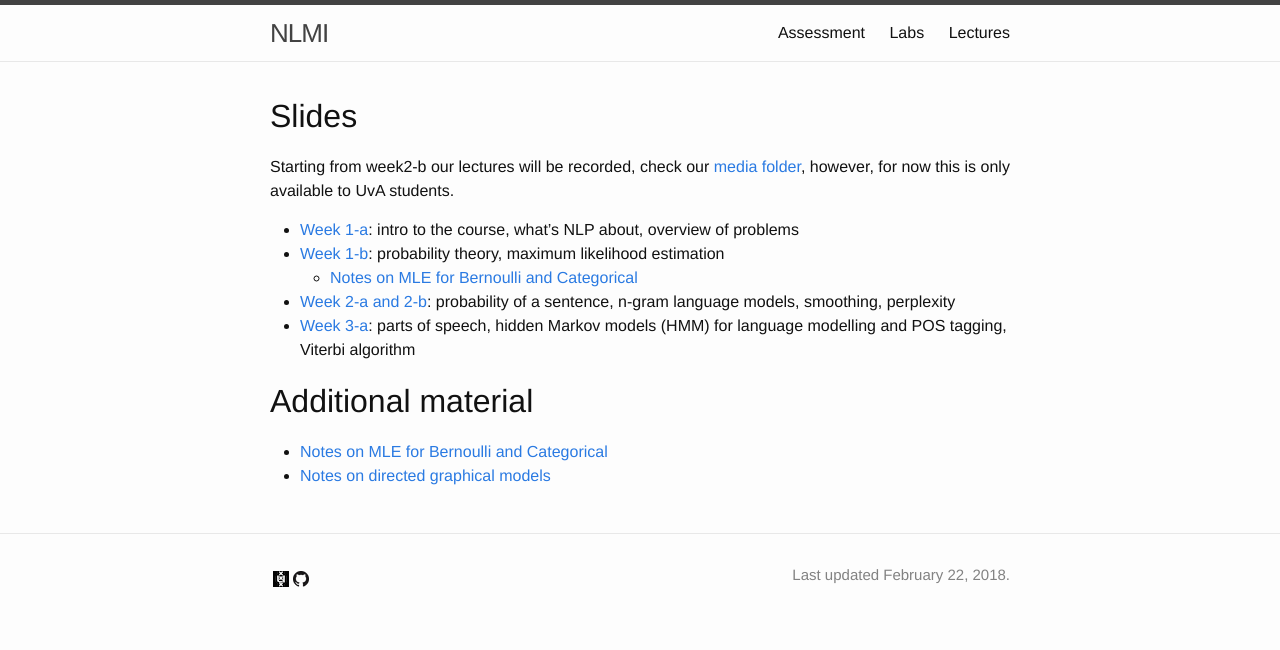
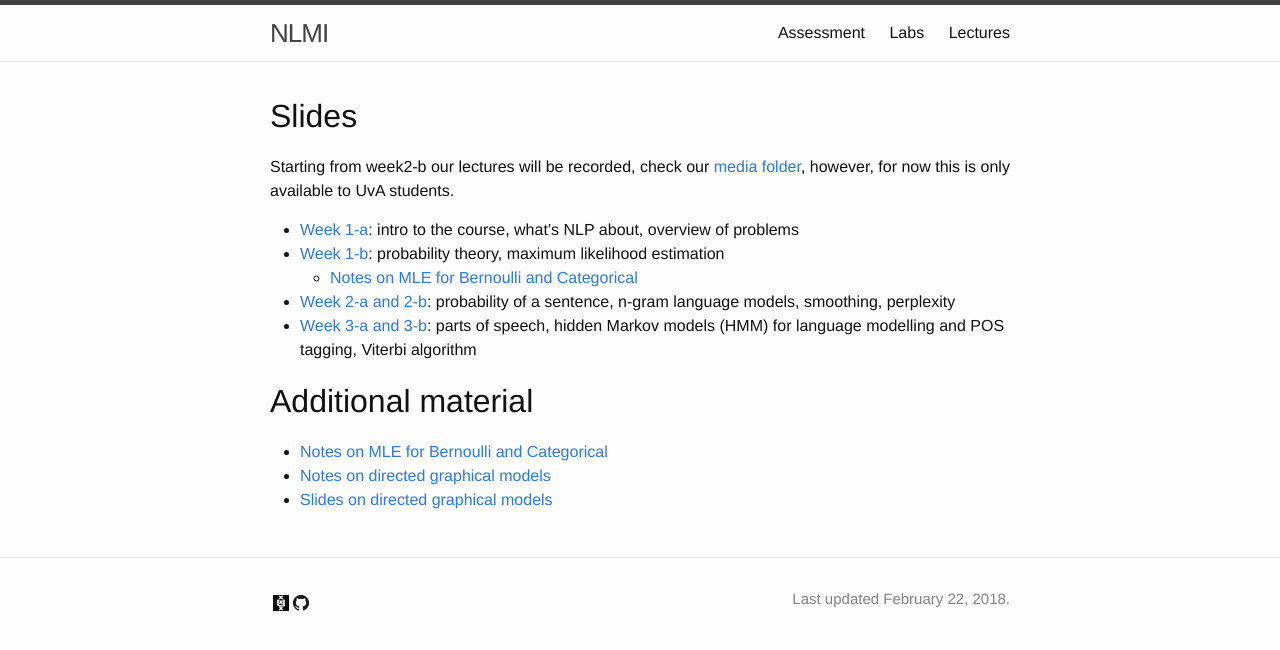
Before and after one commit to cl-illc/nlmi, a Jekyll site: the page built from lectures.md, in a window 1280 px wide. Shown: the top 650 px of the page. Built offline with Jekyll 4.4.1, drawn with Linux system fonts in a browser that asks for light colours.

Commit message:
slides on PGMs

```diff
--- a/lectures.md
+++ b/lectures.md
@@ -12,10 +12,10 @@ Starting from week2-b our lectures will be recorded, check our [media folder](ht
 * [Week 1-b](lectures/week1-b.pdf): probability theory, maximum likelihood estimation
     * [Notes on MLE for Bernoulli and Categorical](//github.com/wilkeraziz/notes/blob/master/machine-learning/MLE/main.pdf)
 * [Week 2-a and 2-b](lectures/week2-a.pdf): probability of a sentence, n-gram language models, smoothing, perplexity
-* [Week 3-a](lectures/week3-a.pdf): parts of speech, hidden Markov models (HMM) for language modelling and POS tagging, Viterbi algorithm
-
+* [Week 3-a and 3-b](lectures/week3-a.pdf): parts of speech, hidden Markov models (HMM) for language modelling and POS tagging, Viterbi algorithm
 
 # Additional material
 
 * [Notes on MLE for Bernoulli and Categorical](//github.com/wilkeraziz/notes/blob/master/machine-learning/MLE/main.pdf)
 * [Notes on directed graphical models](//github.com/wilkeraziz/notes/blob/master/machine-learning/PGM/main.pdf)
+* [Slides on directed graphical models](lectures/pgms.pdf)
```
Also changed, not shown: 1 other file.
